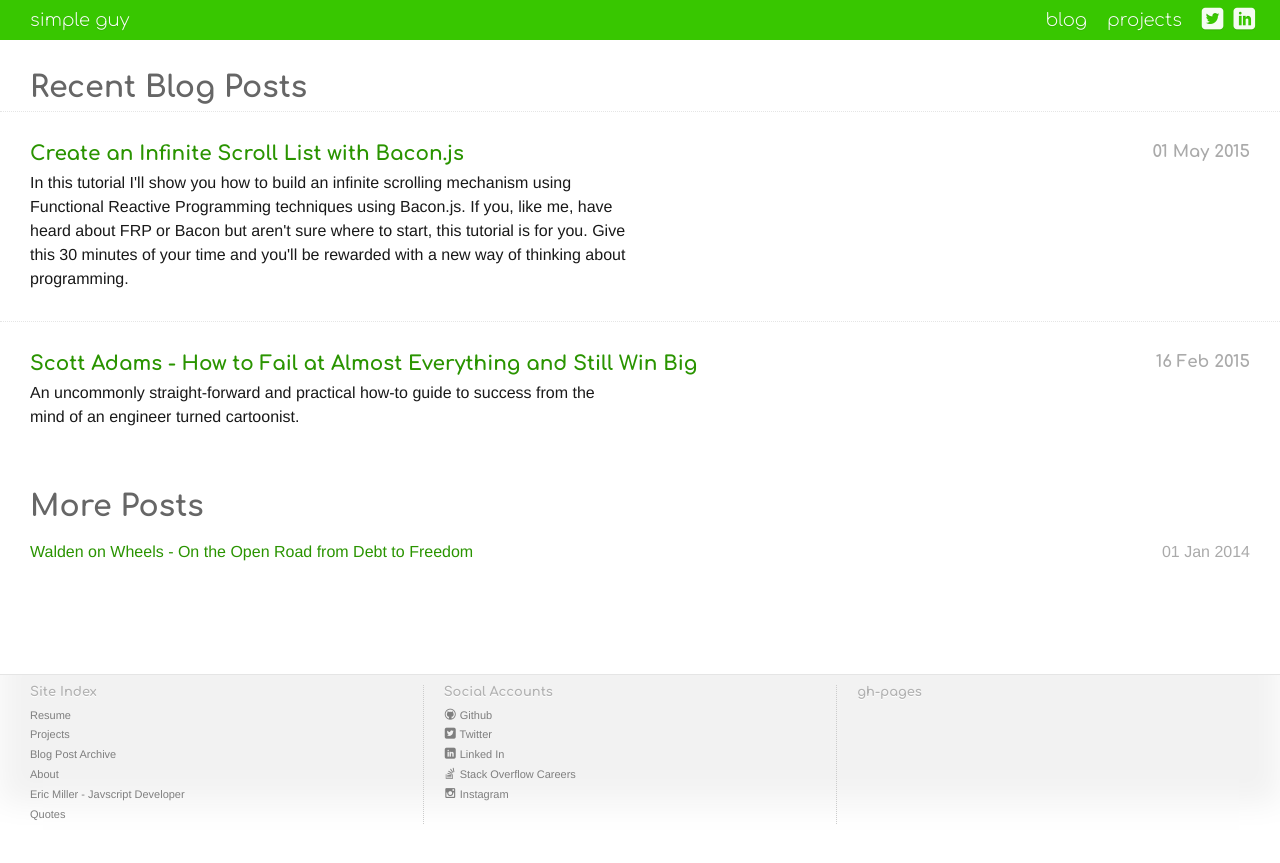
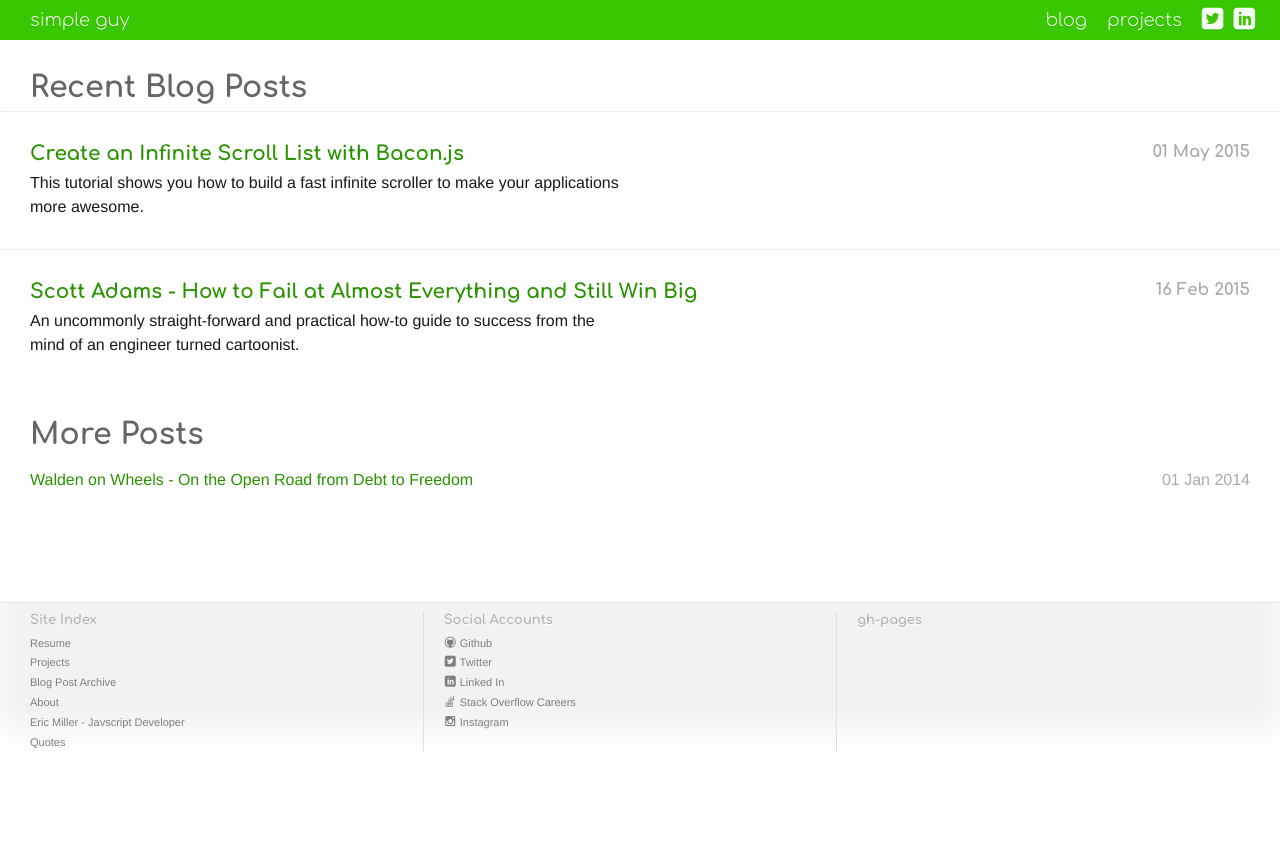
Before and after one commit to SimplGy/simplgy.github.io, a Jekyll site: the page built from blog/index.html, in a window 1280 px wide. Shown: the top 863 px of the page. Built offline with Jekyll 4.4.1, drawn with Linux system fonts in a browser that asks for light colours.

Commit message:
Changed some texts, embedding gists instead of links to files.

```diff
--- a/blog/_posts/2015-05-01-infinite-bacon.md
+++ b/blog/_posts/2015-05-01-infinite-bacon.md
@@ -1,14 +1,9 @@
 ---
 title: Create an Infinite Scroll List with Bacon.js
+demo: http://simple.gy/demo/infinite-bacon
 excerpt:
-  In this tutorial I'll show you how to build an infinite scrolling mechanism using Functional Reactive Programming techniques using Bacon.js.
-  If you, like me, have heard about FRP or Bacon but aren't sure where to start, this tutorial is for you.
-  Give this 30 minutes of your time and you'll be rewarded with a new way of thinking about programming.
+  This tutorial shows you how to build a fast infinite scroller to make your applications more awesome.
 ---
-
-> In this tutorial I'll show you how to build an infinite scrolling mechanism using Functional Reactive Programming techniques with [Bacon.js](https://github.com/baconjs/bacon.js).
-
-[Live Demo](https://jsfiddle.net/yhvrcwog/2/embedded/result/) (The double scrollbar is an artifact of the jsfiddle)
 
 Functional Reactive Programming, or FRP, is the [newish](http://hipsterdevstack.tumblr.com/post/39558331788/frp-yeah-we-were-doing-that-in-2012) [hotness](https://www.google.com/trends/explore#q=functional%20reactive%20programming%2C%20smelly%20old%20socks&date=1%2F2010%2072m&cmpt=q&tz=).
 If you've been busy working, you may not have tried it out yet. Or you might have read a little about it. And then you may have been confused. I was. I did. I was again.
@@ -21,30 +16,27 @@
 
 ## Getting Prepared
 
-We'll need an html file that includes Bacon.js and Lodash. We'll also want a few CSS rules that are common to most infinite scrolling implementations, so I'll skip discussing them here. You can use [this gist](https://gist.github.com/SimplGy/850ca58f33f28f301125) to get started.
+We'll need an html file that includes Bacon.js and Lodash. We'll also want a few CSS rules that are common to most infinite scrolling implementations, so I'll skip discussing them here.
+This file will get you started:
 
-Once you have that file, let's add some variables.
-
-{% highlight js %}
-var totalResults = 10000; // let's assume this is known. You'd probably have to query for the result count in a real api
-var rowHeight = 30;
-var phonebookEl = document.getElementById('Phonebook');
-phonebookEl.style.height = totalResults * rowHeight + "px";
-{% endhighlight %}
+{% gist SimplGy/850ca58f33f28f301125 %}
 
 So far nothing Bacony.
 
-We're going to assume we know the result set size, and that all rows are the same height. In the real world we might need to query an API for the result set size and in that case we'd just wait to init the `phonebookEl` container until we get that information.
+There is a little bit of JS setup here. All rows are the same height. We assume we know the data set size.
+In the real world we might need to query an API for the result set size.
+In that case we'd just wait to init the `phonebookEl` container until we get that information.
 
 ## Scrolling and Resizing
 
-An infinite scroller needs to know which rows are on screen so it can manage the total number of DOM nodes. Too many and the browser will get slow.
+An infinite scroller needs to know which rows are on screen so it can manage the total number of DOM nodes. Too many and the browser will get dizzy, confused, and slow.
 
-This means we need to know which rows are on screen. Let's reason backwards from the UI events the browser can give us.
-We know we're going to be interested in both scrolling and resizing.
-We care about scrolling because this tells us which set of rows the user is looking at, and resizing because screen size tells us how many rows will fit on screen.
+![too many dom nodes](http://simple.gy/img/too-many-nodes.gif)
 
-Let's have some bacon. We'll create streams for the scrolling and resizing:
+To manage the number of rows on screen, we need to know where the viewport is.
+Specifically, we're interested in when the user scrolls or resizes.
+
+It's bacon time. We'll create streams for the scrolling and resizing:
 
 {% highlight js %}
 var scrolling = Bacon.fromEvent(window, 'scroll');
@@ -183,16 +176,13 @@
 
 You should now have a working infinite scroller that prints the index of the row, with all your rendering confined to a nice single method that is provided the row index.
 
-## Links
+## Final Code
 
-* [All the code](https://gist.github.com/SimplGy/d6362369ac4ebf27f3ec)
-* [Working Demo](http://jsfiddle.net/yhvrcwog/2/)
+{% gist SimplGy/d6362369ac4ebf27f3ec %}
 
-## kthxbai
+## Wrapping Up
 
 I hope you're feeling excited about this new way of thinking about programming, and proud of yourself for the beautiful work you've done today.
-
-Tweet at me or something if you like this post. If there's enough interest I'll do a part two that integrates an async data feed.
 
 ![slow smile](http://i.giphy.com/R0TrhAtNeUC0E.gif)
 
```
Also changed, not shown: other parts of blog/_posts/2015-05-01-infinite-bacon.md (+2 -1 lines).
